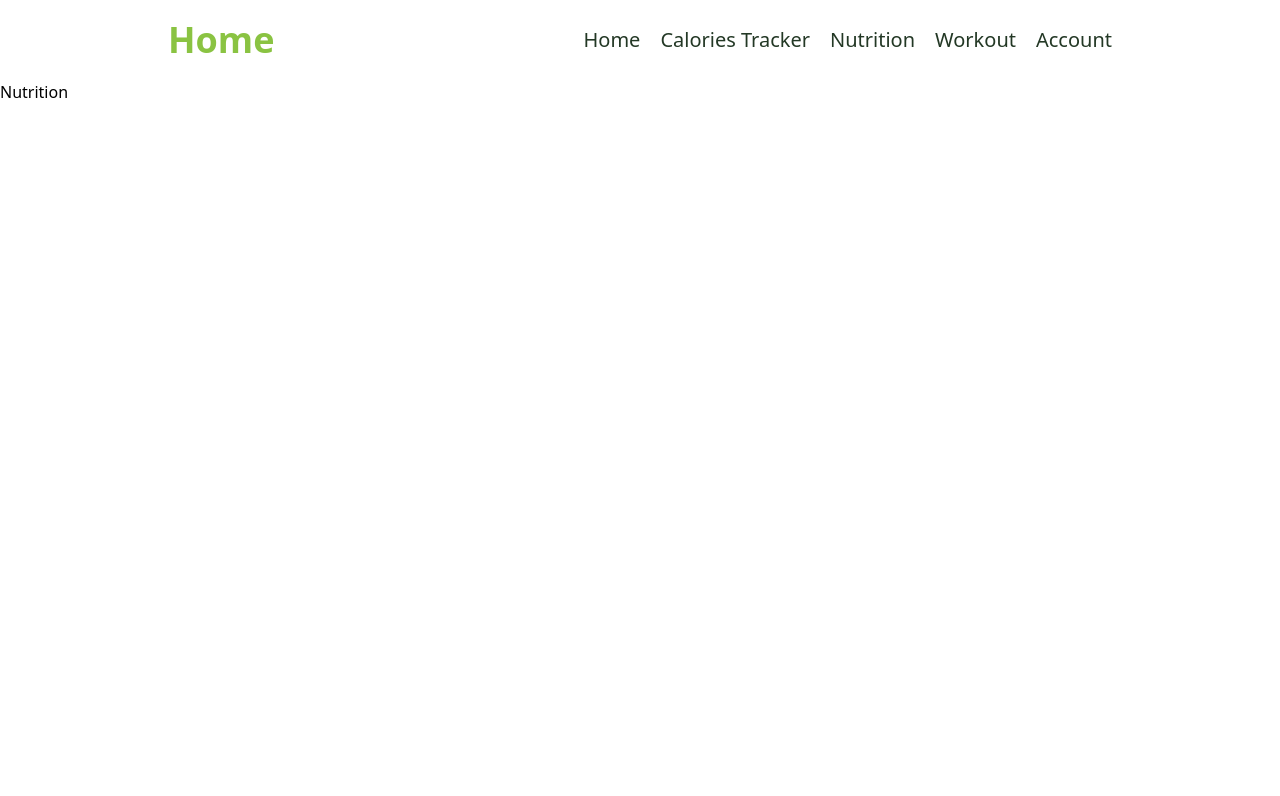
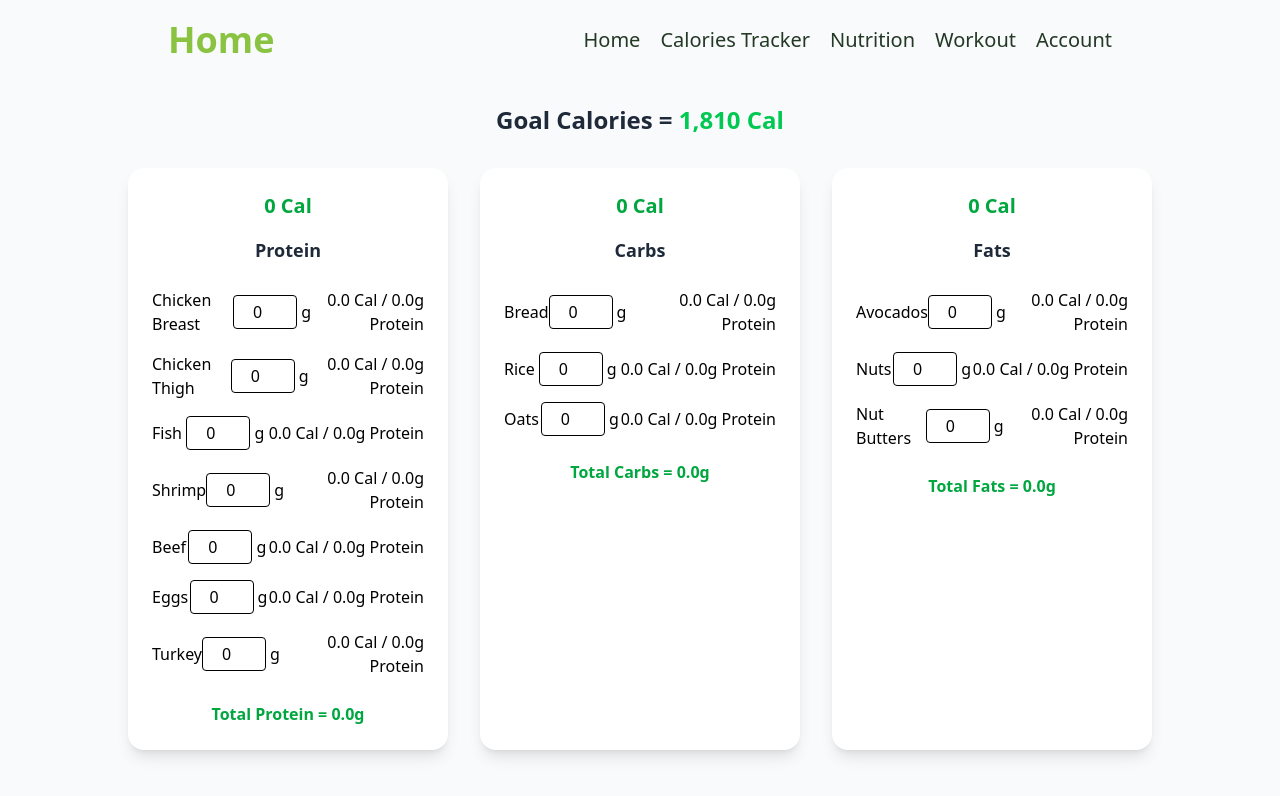
Before and after one commit to WSU-4110/FitBalance, a React (Vite) app in the folder FitBalance/: page /nutrition in a window 1280 px wide. Shown: the top 796 px of the page. Built offline with nearby package versions, Linux system fonts and the light colour scheme.

Commit message:
Updating my Branch/Nutrition page

```diff
--- a/FitBalance/src/front-end/Nutritions.jsx
+++ b/FitBalance/src/front-end/Nutritions.jsx
@@ -1,13 +1,148 @@
-import React from "react";
+import React, { useState } from "react";
 import Navbar from "../components/Navbar";
 
 const Nutritions = () => {
+  // State to hold food data
+  const [foods, setFoods] = useState({
+    protein: [
+      { name: "Chicken Breast", caloriesPer100g: 165, proteinPer100g: 31, weight: 0 },
+      { name: "Chicken Thigh", caloriesPer100g: 200, proteinPer100g: 25, weight: 0 },
+      { name: "Fish", caloriesPer100g: 150, proteinPer100g: 20, weight: 0 },
+      { name: "Shrimp", caloriesPer100g: 200, proteinPer100g: 24, weight: 0 },
+      { name: "Beef", caloriesPer100g: 250, proteinPer100g: 26, weight: 0 },
+      { name: "Eggs", caloriesPer100g: 200, proteinPer100g: 12, weight: 0 },
+      { name: "Turkey", caloriesPer100g: 135, proteinPer100g: 29, weight: 0 },
+    ],
+    carbs: [
+      { name: "Bread", caloriesPer100g: 300, carbsPer100g: 50, weight: 0 },
+      { name: "Rice", caloriesPer100g: 300, carbsPer100g: 80, weight: 0 },
+      { name: "Oats", caloriesPer100g: 300, carbsPer100g: 70, weight: 0 },
+    ],
+    fats: [
+      { name: "Avocados", caloriesPer100g: 300, fatPer100g: 15, weight: 0 },
+      { name: "Nuts", caloriesPer100g: 600, fatPer100g: 50, weight: 0 },
+      { name: "Nut Butters", caloriesPer100g: 550, fatPer100g: 45, weight: 0 },
+    ],
+
+  });
+
+  const handleInputChange = (foodCategory, index, value) => {
+    const updatedFoods = { ...foods };
+    // Ensure the value is not negative
+    const newWeight = Math.max(0, parseInt(value) || 0);
+    updatedFoods[foodCategory][index].weight = newWeight;
+
+    // Update the state with the new food data
+    setFoods(updatedFoods);
+  };
+
+  const calculateCaloriesAndProtein = (category, index) => {
+    const foodItem = foods[category][index];
+    const weightInGrams = foodItem.weight;
+    const calories = (weightInGrams / 100) * foodItem.caloriesPer100g;
+    const protein = category === "protein" ? (weightInGrams / 100) * foodItem.proteinPer100g : 0;
+
+    return { calories: calories.toFixed(1), protein: protein.toFixed(1) };
+  };
+
+  const renderFoodList = (category) => {
+    return foods[category].map((food, index) => {
+      const { calories, protein } = calculateCaloriesAndProtein(category, index);
+
+      return (
+        <li key={index} className="flex justify-between items-center">
+          <span>{food.name}</span>
+          <div className="flex items-center">
+            <input
+              type="number"
+              id={`${food.name}-input`}
+              className="w-16 p-1 border rounded text-center"
+              placeholder="100"
+              value={food.weight}
+              onChange={(e) => handleInputChange(category, index, e.target.value)}
+            />
+            <span className="ml-1">g</span>
+          </div>
+          <div className="text-right">
+            <span>{calories} Cal</span> / <span>{protein}g Protein</span>
+          </div>
+        </li>
+      );
+    });
+  };
+
+  const calculateTotalForCategory = (category) => {
+    return foods[category].reduce(
+      (totals, food) => {
+        const { calories, protein } = calculateCaloriesAndProtein(category, foods[category].indexOf(food));
+        totals.calories += parseFloat(calories);
+        totals.protein += parseFloat(protein);
+        return totals;
+      },
+      { calories: 0, protein: 0 }
+    );
+  };
+
+  const proteinTotal = calculateTotalForCategory("protein");
+  const carbsTotal = calculateTotalForCategory("carbs");
+  const fatsTotal = calculateTotalForCategory("fats");
+
   return (
-    <div>
-      <Navbar></Navbar>
+    <div className="min-h-screen bg-gray-50">
+      <Navbar />
 
-      <div className=" flex flex-col md:flex-row w-full h-[calc(100vh-80px)] ">
-        <h1>Nutrition</h1>
+      <div className="flex flex-col items-center mt-6 px-4 md:px-20">
+        {/* Goal Calories Header */}
+        <div className="text-center mb-8">
+          <h1 className="text-2xl font-bold text-gray-800">
+            Goal Calories = <span className="text-green-500">1,810 Cal</span>
+          </h1>
+        </div>
+
+        {/* Main Grid Container */}
+        <div className="grid grid-cols-1 md:grid-cols-3 gap-8 w-full max-w-5xl">
+          {/* Protein Section */}
+          <div className="bg-white p-6 rounded-2xl shadow-lg">
+            <h2 className="text-xl font-semibold text-green-600 text-center mb-4">
+              {proteinTotal.calories} Cal
+            </h2>
+            <h3 className="text-lg font-bold text-gray-800 text-center mb-6">Protein</h3>
+            <ul className="space-y-4">
+              {renderFoodList("protein")}
+            </ul>
+            <div className="mt-6 text-center font-bold text-green-600">
+              Total Protein = {proteinTotal.protein.toFixed(1)}g
+            </div>
+          </div>
+
+          {/* Carbs Section */}
+          <div className="bg-white p-6 rounded-2xl shadow-lg">
+            <h2 className="text-xl font-semibold text-green-600 text-center mb-4">
+              {carbsTotal.calories} Cal
+            </h2>
+            <h3 className="text-lg font-bold text-gray-800 text-center mb-6">Carbs</h3>
+            <ul className="space-y-4">
+              {renderFoodList("carbs")}
+            </ul>
+            <div className="mt-6 text-center font-bold text-green-600">
+              Total Carbs = {carbsTotal.calories.toFixed(1)}g
+            </div>
+          </div>
+
+          {/* Fats Section */}
+          <div className="bg-white p-6 rounded-2xl shadow-lg">
+            <h2 className="text-xl font-semibold text-green-600 text-center mb-4">
+              {fatsTotal.calories} Cal
+            </h2>
+            <h3 className="text-lg font-bold text-gray-800 text-center mb-6">Fats</h3>
+            <ul className="space-y-4">
+              {renderFoodList("fats")}
+            </ul>
+            <div className="mt-6 text-center font-bold text-green-600">
+              Total Fats = {fatsTotal.calories.toFixed(1)}g
+            </div>
+          </div>
+        </div>
       </div>
     </div>
   );
```
